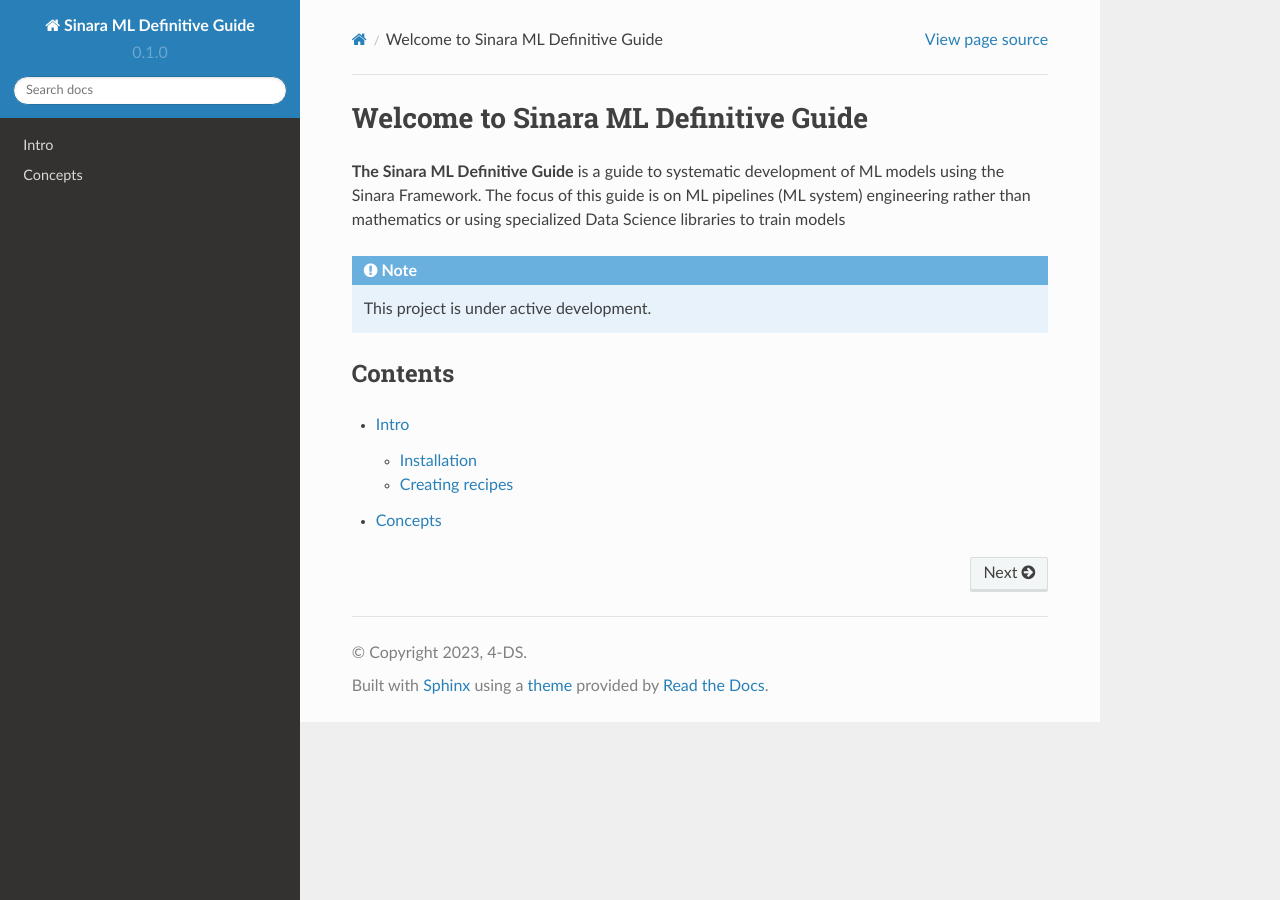
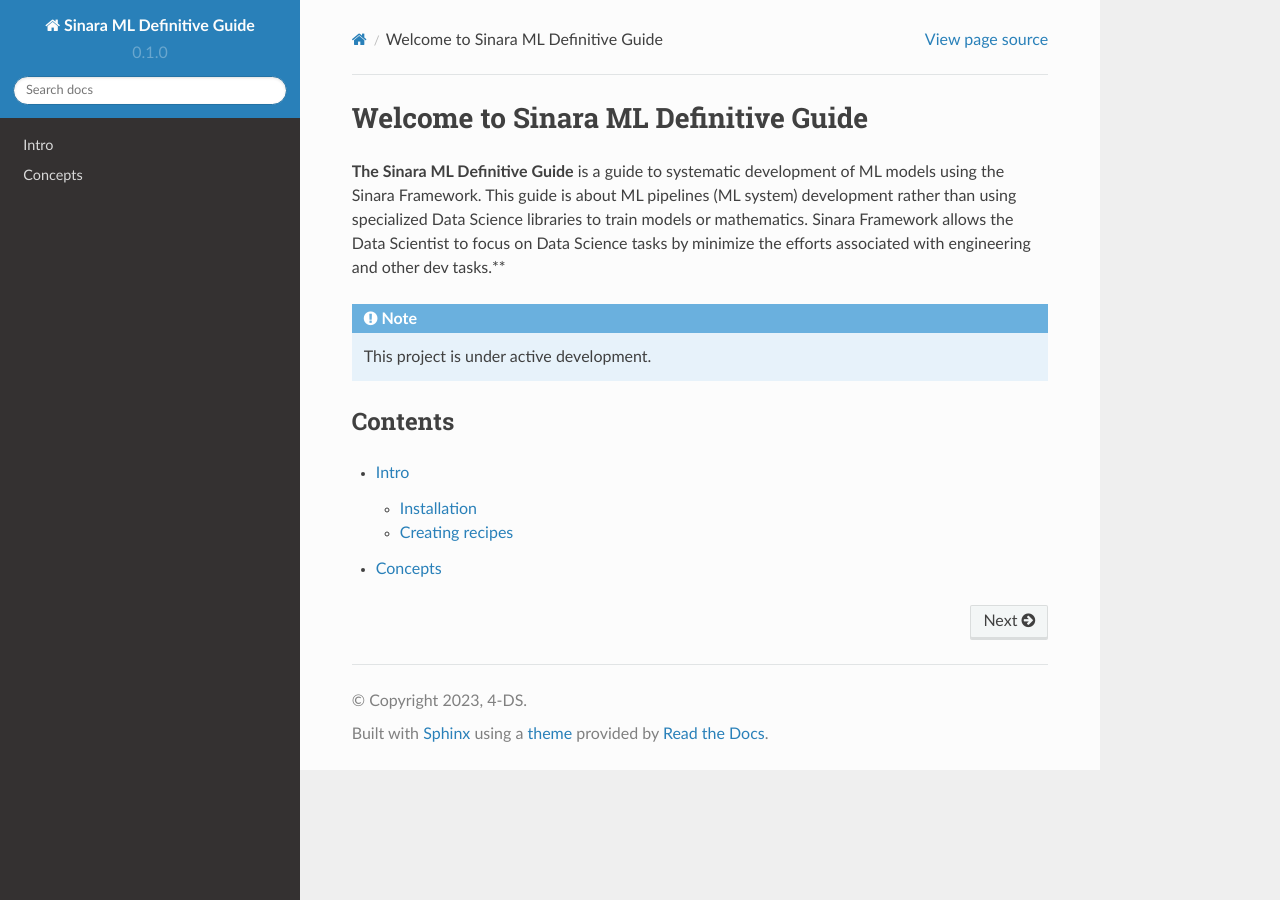
Before and after one commit to 4-DS/SinaraML-Def-Guide, a Sphinx documentation site: the page built from docs/source/index.rst, in a window 1280 px wide. Built offline with Sphinx 7.4.7 and the Read the Docs theme 2.0.0, drawn with Linux system fonts in a browser that asks for light colours.

Commit message:
Update index.rst

```diff
--- a/docs/source/index.rst
+++ b/docs/source/index.rst
@@ -1,7 +1,7 @@
 Welcome to Sinara ML Definitive Guide
 ===================================
 
-**The Sinara ML Definitive Guide** is a guide to systematic development of ML models using the Sinara Framework. The focus of this guide is on ML pipelines (ML system) engineering rather than mathematics or using specialized Data Science libraries to train models
+**The Sinara ML Definitive Guide** is a guide to systematic development of ML models using the Sinara Framework. This guide is about ML pipelines (ML system) development rather than using specialized Data Science libraries to train models or mathematics. Sinara Framework allows the Data Scientist to focus on Data Science tasks by minimize the efforts associated with engineering and other dev tasks.**
 
 .. note::
 
```
